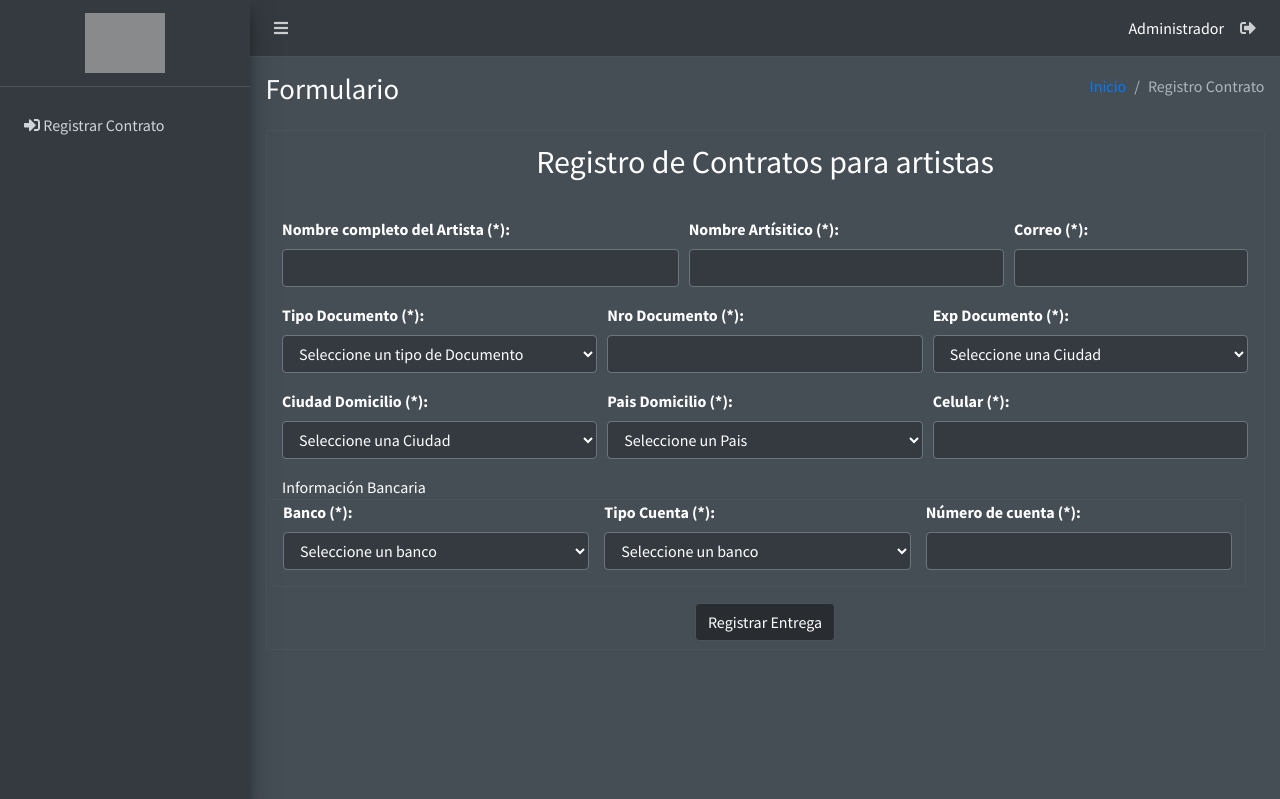
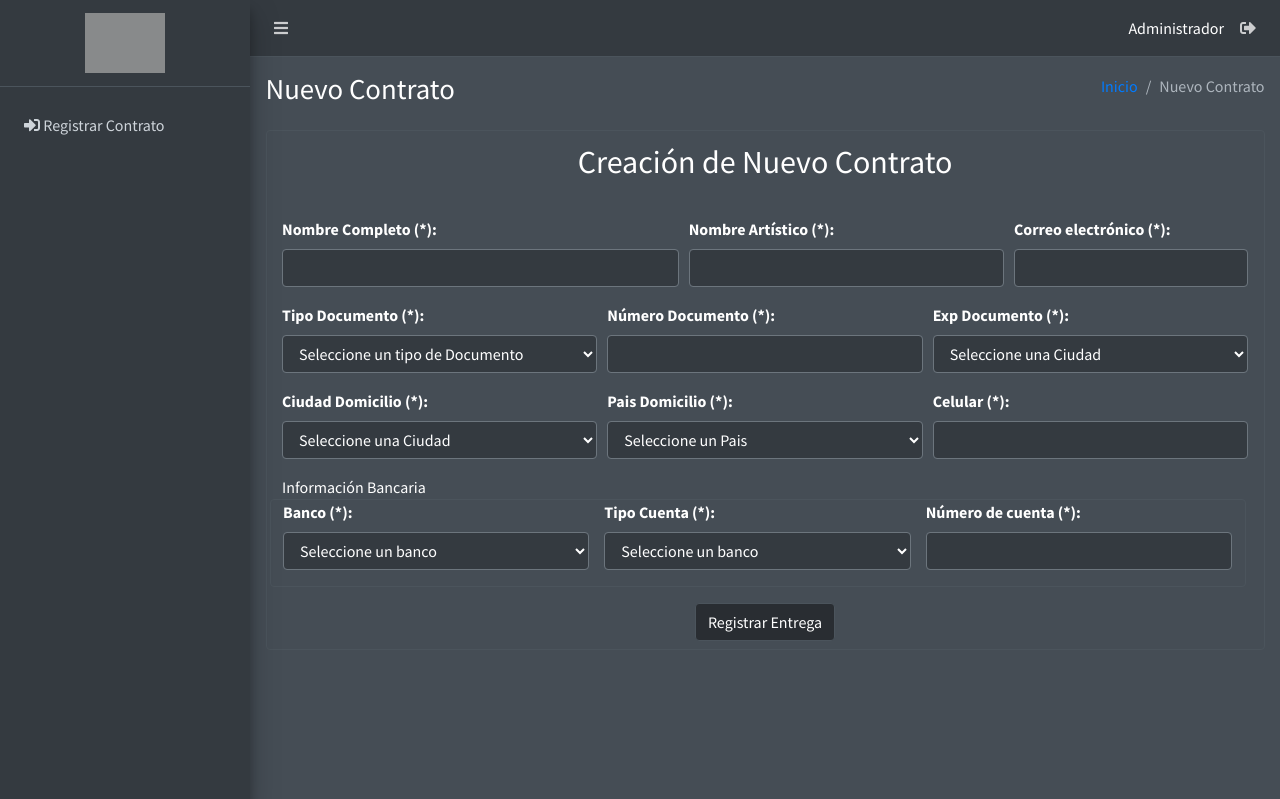
Before and after one commit to itscrisdavid/loro-contratos, a PHP site: page /sistema/registroContrato.php in a window 1280 px wide. Shown: the top 799 px of the page. Run offline with PHP 8.4, Linux system fonts and the light colour scheme; a user stored in the database is signed in; data that the repository does not hold is empty; some libraries are stand-ins or nearby versions; grey boxes are pictures that could not be loaded.

Commit message:
Update new contract

```diff
--- a/sistema/registroContrato.php
+++ b/sistema/registroContrato.php
@@ -18,7 +18,7 @@ $usuario = $_SESSION['iduser'];
 <head>
     <meta charset="utf-8">
     <meta name="viewport" content="width=device-width, initial-scale=1">
-    <title>REGISTRO DE ENTREGA</title>
+    <title>Nuevo Contrato - Loro Musical</title>
 
     <?php include "includes/scriptsUp.php" ?>
 </head>
@@ -38,12 +38,12 @@ $usuario = $_SESSION['iduser'];
                     <!-- inicio de cuerpo de trabajo -->
                     <div class="row mb-2">
                         <div class="col-sm-6">
-                            <h1 class="m-0">Formulario</h1>
+                            <h1 class="m-0">Nuevo Contrato</h1>
                         </div><!-- /.col -->
                         <div class="col-sm-6">
                             <ol class="breadcrumb float-sm-right">
                                 <li class="breadcrumb-item"><a href="index.php">Inicio</a></li>
-                                <li class="breadcrumb-item active">Registro Contrato</li>
+                                <li class="breadcrumb-item active">Nuevo Contrato</li>
                             </ol>
                         </div>
                     </div>
@@ -56,44 +56,44 @@ $usuario = $_SESSION['iduser'];
                 <div class="container-fluid">
 
                     <div class=" mx-auto d-block border border-dark rounded col-md-12 mb-4">
-                        <h2 class="mx-auto d-block mt-2 p-1 text-center">Registro de Contratos para artistas</h2>
+                        <h2 class="mx-auto d-block mt-2 p-1 text-center">Creación de Nuevo Contrato</h2>
                         <form action="" id="formIngresoContrato" class="needs-validation mt-4 p-2 " method="POST" novalidate>
                             <div class="form-row">
 
                                 <div class="form-group col-md-5">
 
-                                    <label for="nombreCompleto">Nombre completo del Artista (*):</label>
+                                    <label for="nombreCompleto">Nombre Completo (*):</label>
                                     <input type="text" id="nombreCompleto" name="nombreCompleto" class="form-control" style="color:darkgray" required autocomplete="off">
-                                    <div class="invalid-feedback">Ingrese la nombre completo</div>
+                                    <div class="invalid-feedback">Ingrese el nombre completo</div>
                                 </div>
                                 <div class="form-group col-md-4">
 
-                                    <label for="nombreArtistico">Nombre Artísitico (*):</label>
+                                    <label for="nombreArtistico">Nombre Artístico (*):</label>
                                     <input type="text" id="nombreArtistico" name="nombreArtistico" class="form-control" style="color:darkgray" required autocomplete="off">
-                                    <div class="invalid-feedback">Ingrese la nombre del artista</div>
+                                    <div class="invalid-feedback">Ingrese el nombre artístico</div>
                                 </div>
                                 <div class="form-group col-md-3">
 
-                                    <label for="email">Correo (*):</label>
+                                    <label for="email">Correo electrónico (*):</label>
                                     <input type="email" id="email" name="email" class="form-control" style="color:darkgray" required autocomplete="off">
-                                    <div class="invalid-feedback">Ingrese Correo</div>
+                                    <div class="invalid-feedback">Ingrese el correo electrónico</div>
                                 </div>
                                 <div class="form-group col-md-4">
 
                                     <label for="tipoDcto">Tipo Documento (*):</label>
                                     <select name="tipoDcto" class="form-control select2" id="tipoDcto" required>
                                         <option disabled selected value="">Seleccione un tipo de Documento</option>
-                                        <option value="CC"> Cedula de Ciudadanía</option>
-                                        <option value="CE"> CEDULA DE EXTRANJERIA</option>
-                                        <option value="PAP"> PASAPORTE</option>
+                                        <option value="CC"> Cédula de Ciudadanía</option>
+                                        <option value="CE"> Cédula de Extranjería</option>
+                                        <option value="PAP"> Pasaporte</option>
                                     </select>
-                                    <div class="invalid-feedback">Ingrese El tipo de documento</div>
+                                    <div class="invalid-feedback">Ingrese el tipo de documento</div>
                                 </div>
                                 <div class="form-group col-md-4">
 
-                                    <label for="nroDcto">Nro Documento (*):</label>
+                                    <label for="nroDcto">Número Documento (*):</label>
                                     <input type="number" id="nroDcto" name="nroDcto" class="form-control" style="color:darkgray" required autocomplete="off">
-                                    <div class="invalid-feedback">Ingrese documento del artista</div>
+                                    <div class="invalid-feedback">Ingrese el número de documento</div>
                                 </div>
                                 <div class="form-group col-md-4">
                                     <?php
```
